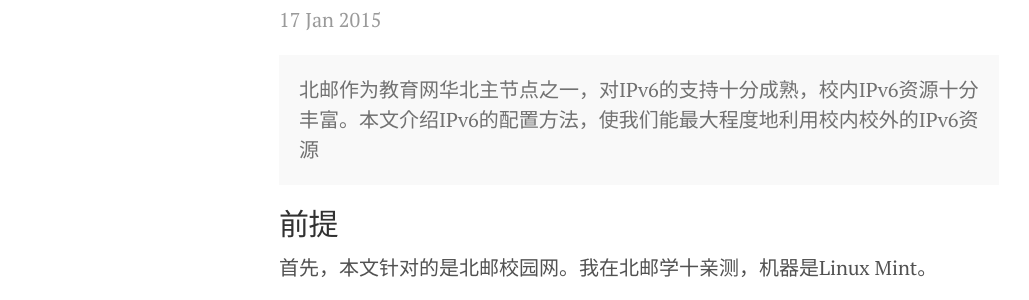
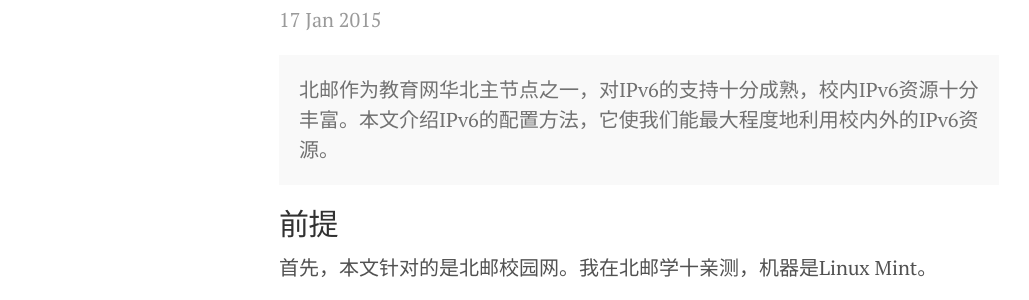
Before and after one commit to yuantops/blog, a Jekyll site: the page built from _posts/2015-01-17-config-ipv6-to-bypass-gfw-in-bupt.md, in a window 1280 px wide and 900 px high. Shown: the part 187-487 px from the top of the window, without its empty margins (1-1030 px from the left). Built offline with Jekyll 4.4.1, drawn with Linux system fonts in a browser that asks for light colours; Markdown is read by kramdown in place of the engine named in the settings; comment, search, counter and statistics services are not loaded; some of the changed text lies outside the part shown.

Commit message:
format fix

```diff
--- a/_posts/2015-01-17-config-ipv6-to-bypass-gfw-in-bupt.md
+++ b/_posts/2015-01-17-config-ipv6-to-bypass-gfw-in-bupt.md
@@ -2,7 +2,7 @@
 layout: post
 category: "Tech"
 title: "北邮校园网通过配置IPv6使用Google服务"
-description: "北邮作为教育网华北主节点之一，对IPv6的支持十分成熟，校内IPv6资源十分丰富。本文介绍IPv6的配置方法，使我们能最大程度地利用校内校外的IPv6资源"
+description: "北邮作为教育网华北主节点之一，对IPv6的支持十分成熟，校内IPv6资源十分丰富。本文介绍IPv6的配置方法，它使我们能最大程度地利用校内外的IPv6资源。"
 ---
 
 ##前提
```
Also changed, not shown: other parts of _posts/2015-01-17-config-ipv6-to-bypass-gfw-in-bupt.md (+1 -1 lines).
